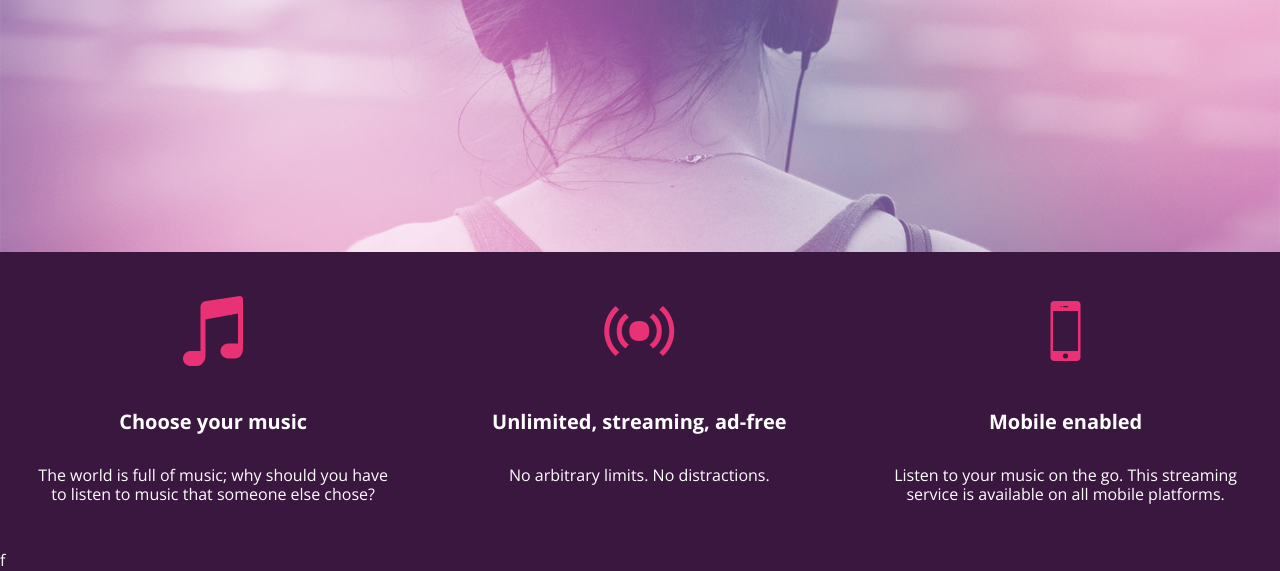
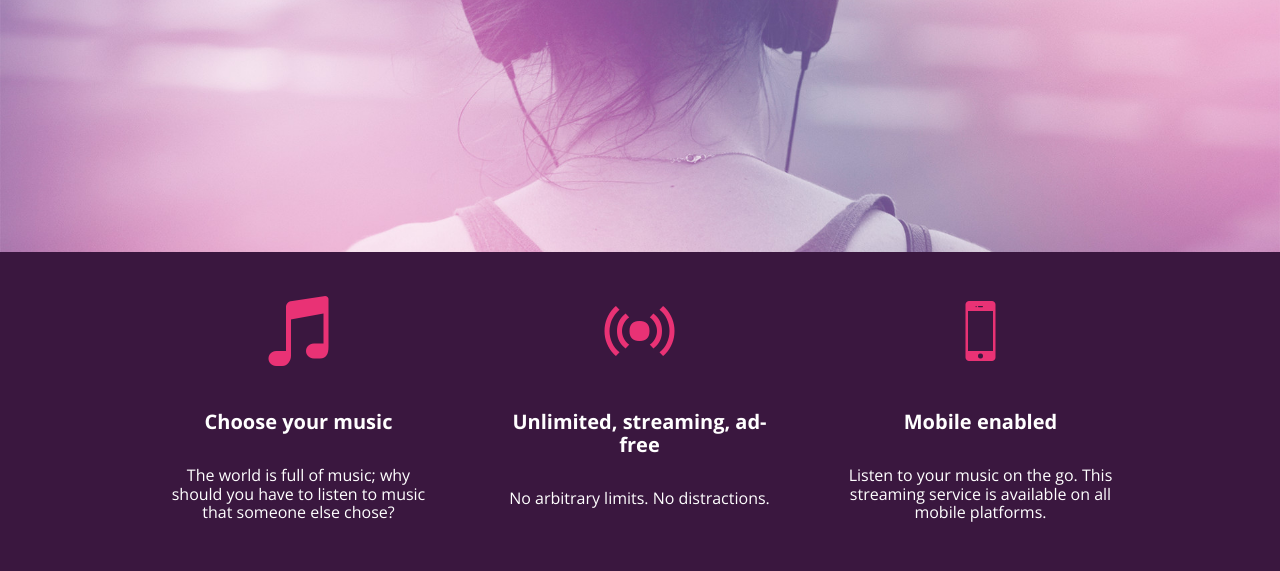
Before and after one commit to Ronzelofficial/bloc-jams, a plain HTML site: page index.html in a window 1280 px wide. Shown: the part 442-1013 px from the top of the page. Drawn offline with nearby package versions, Linux system fonts and the light colour scheme.

Commit message:
assignment4.1

```diff
--- a/index.html
+++ b/index.html
@@ -16,7 +16,7 @@
          <section class="hero-content"> <!-- hero content -->
               <h1 class="hero-title">Turn the music up!</h1>
          </section>
-         <section class="clearfix"> <!-- selling points -->
+         <section class="selling-points container clearfix"> <!-- selling points -->
              <div class="point column third">
                  <span class="ion-music-note"></span>
                  <h5 class="point-title">Choose your music</h5>
@@ -35,5 +35,3 @@
          </section>
      </body>
  </html>
-
- f
```
